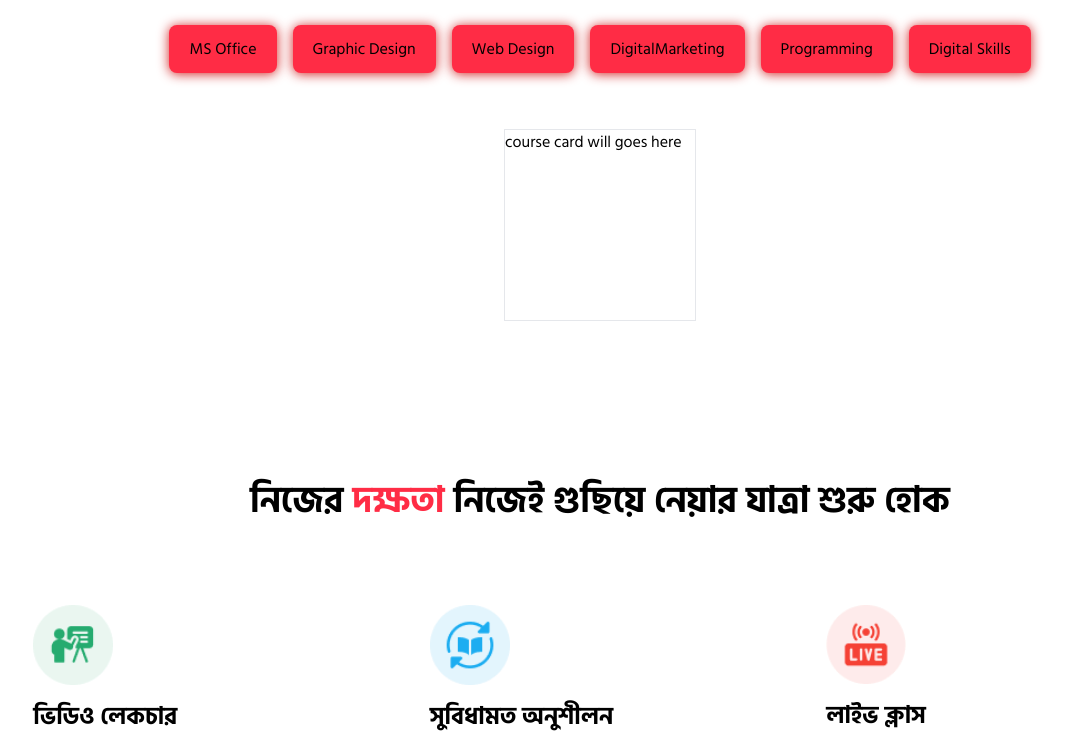
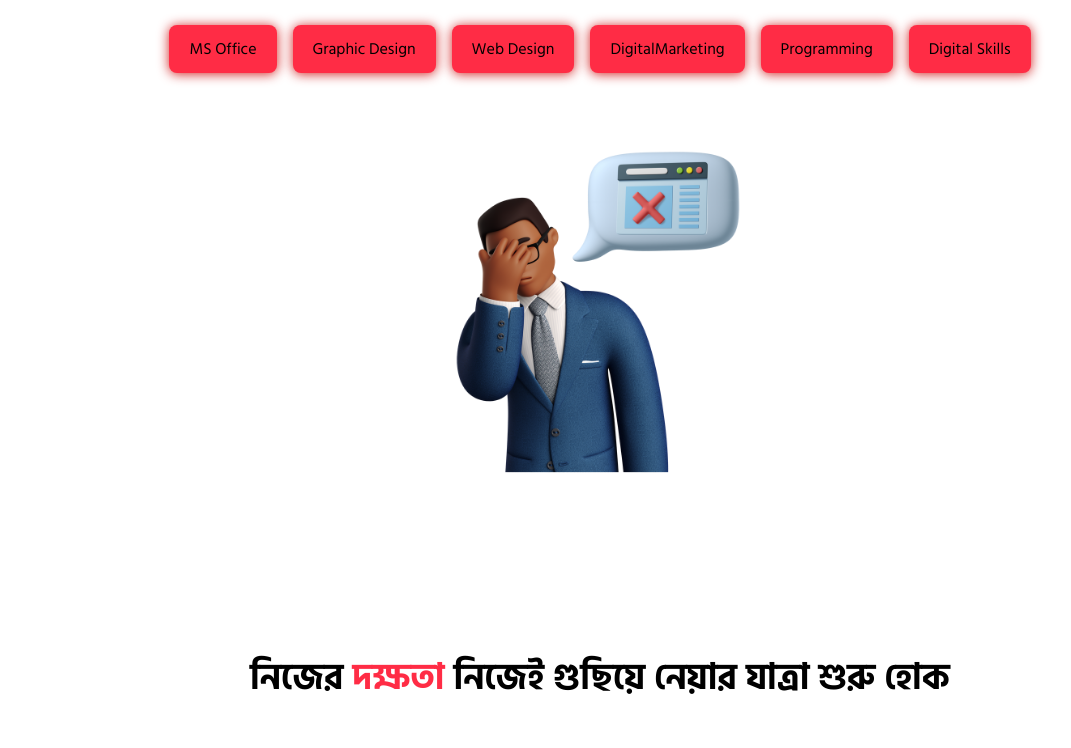
Before and after one commit to tanvir1017/nurit_v2, a Next.js app: page / in a window 1280 px wide. Shown: the part 1080-1828 px from the top of the page, without its empty margins (40-1111 px from the left). Built offline with nearby package versions, Linux system fonts and the light colour scheme.

Commit message:
feat: 🎸 contact & testimonial section architact ⚒️⚒️
contact & testimonial section architact ⚒️⚒️

BREAKING CHANGE: 🧨 10+

✅ Closes: 10+

```diff
--- a/components/homePage/contactUs/contactUs.tsx
+++ b/components/homePage/contactUs/contactUs.tsx
@@ -1,5 +1,13 @@
 const ContactUs = () => {
-  return <section>contactUs</section>;
+  return (
+    <section className="container font-HSRegular">
+      <div id="heading_text">
+        <p className="text-4xl text-center font-HSBold">
+          আমাদের সাথে যোগাযোগ করতে চাইলে।
+        </p>
+      </div>
+    </section>
+  );
 };
 
 export default ContactUs;
--- a/components/homePage/homepage.tsx
+++ b/components/homePage/homepage.tsx
@@ -18,8 +18,8 @@ const Homepage = () => {
       <OurSpecialty />
       <ProcessOfStartCourse />
       <JoinWithUs />
+      <ContactUs />
       <Testimonial />
-      <ContactUs />
     </>
   );
 };
--- a/components/homePage/testimonial/testimonial.tsx
+++ b/components/homePage/testimonial/testimonial.tsx
@@ -1,5 +1,21 @@
 const Testimonial = () => {
-  return <section>testimonial</section>;
+  return (
+    <section className="container">
+      <div id="heading_text">
+        <p className="text-4xl text-center font-HSBold">
+          কেন আমরা{" "}
+          <span className="text-[var(--red-primary-brand-color)]">
+            শিক্ষার্থী
+          </span>
+          <span className="text-8xl"> ও </span>
+          <span className="text-[var(--red-primary-brand-color)]">
+            অভিভাবকগণের{" "}
+          </span>
+          প্রথম পছন্দ ?
+        </p>
+      </div>
+    </section>
+  );
 };
 
 export default Testimonial;
--- a/components/homePage/trendyCourse/trendyCourses.tsx
+++ b/components/homePage/trendyCourse/trendyCourses.tsx
@@ -1,3 +1,5 @@
+import Image from "next/image";
+
 const TrendyCourses = () => {
   return (
     <section className="container font-HSRegular  my-40">
@@ -38,7 +40,14 @@ const TrendyCourses = () => {
         </div>
 
         <div id="card" className="grid place-items-center mt-14">
-          <div className="w-48 border h-48">course card will goes here</div>
+          <div className="">
+            <Image
+              width={350}
+              height={100}
+              src="/images/content/course_not_found.png"
+              alt="course not found"
+            />
+          </div>
         </div>
       </div>
     </section>
```
Also changed, not shown: public/images/content/achievement.png (renamed from public/images/content/achievement/achievement.png), public/images/content/course_not_found.png (added).
